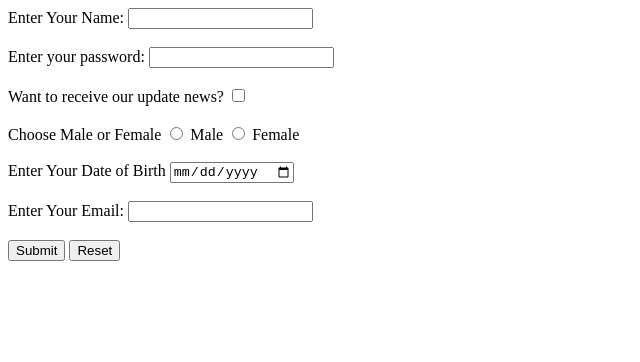
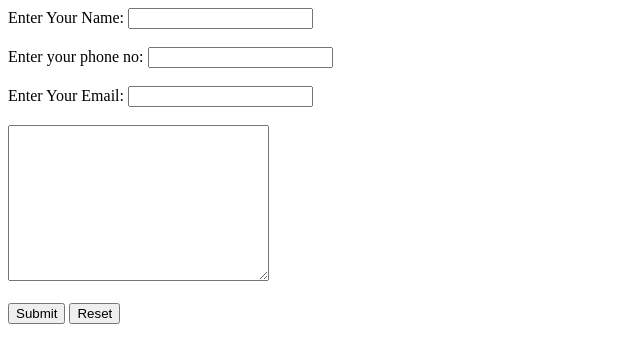
Before and after one commit to shreya-Mandal2003/code, a plain HTML site: page index.html in a window 1280 px wide. Shown: the whole page, without its empty margins (0-640 px from the left). Drawn offline with Linux system fonts and the light colour scheme.

Commit message:
Update index.html

```diff
--- a/index.html
+++ b/index.html
@@ -11,28 +11,18 @@
         <form action="s.html">
             <div>
                 <label for="">Enter Your Name:</label>
-                <input type="text">
+                <input type="text"name="My Name">
                 <br><br>
-                <label for="">Enter your password:</label>
-                <input type="password">
-                <br><br>
-                <label for="">Want to receive our update news?</label>
-                <input type="checkbox">
-                <br><br>
-                <label for="">Choose Male or Female</label>
-                <input type="radio" name="sex" id="">
-                <label for="">Male</label>
-                <input type="radio" name="sex" id="">
-                <label for="">Female</label>
-                <br><br>
-                <label for="">Enter Your Date of Birth</label>
-                <input type="date">
+                <label for="">Enter your phone no:</label>
+                <input type="text" name="My Phone Number">
                 <br><br>
                 <label for="">Enter Your Email:</label>
-                <input type="email" name="" id="">
+                <input type="email" name="My Contact Email" id="">
                 <br><br>
+                <textarea name="Msg:" cols="30" rows="10"></textarea> <br><br>
                 <input type="submit">
                 <input type="reset">
+
             </div>
         </form>
     </div>
```
